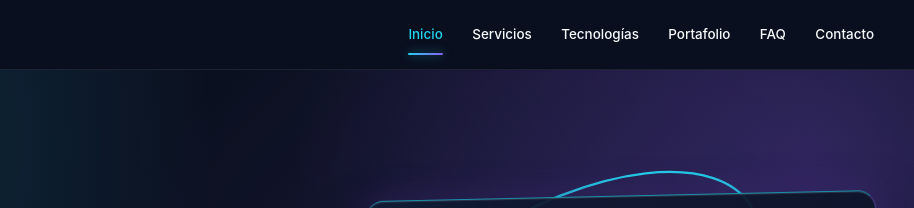
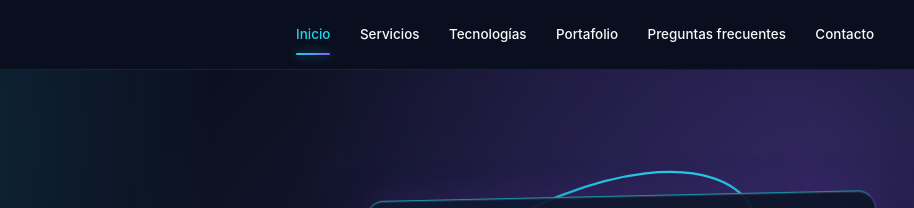
Before and after one commit to render2web/nexora-digital, a plain HTML site: page index.html in a window 1280 px wide. Shown: the top 208 px of the page, 366-1280 px from the left. Drawn offline with Linux system fonts and the light colour scheme.

Commit message:
Nombrar enlace FAQ en la navegación
Co-authored-by: copilot-swe-agent[bot] <198982749+Copilot@users.noreply.github.com>

```diff
--- a/index.html
+++ b/index.html
@@ -41,7 +41,7 @@
           <li><a href="#servicios" class="nav-link">Servicios</a></li>
           <li><a href="#tecnologias" class="nav-link">Tecnologías</a></li>
           <li><a href="#portafolio" class="nav-link">Portafolio</a></li>
-          <li><a href="#preguntas-frecuentes" class="nav-link">FAQ</a></li>
+          <li><a href="#preguntas-frecuentes" class="nav-link">Preguntas frecuentes</a></li>
           <li><a href="#contacto" class="nav-link">Contacto</a></li>
         </ul>
       </nav>
```
